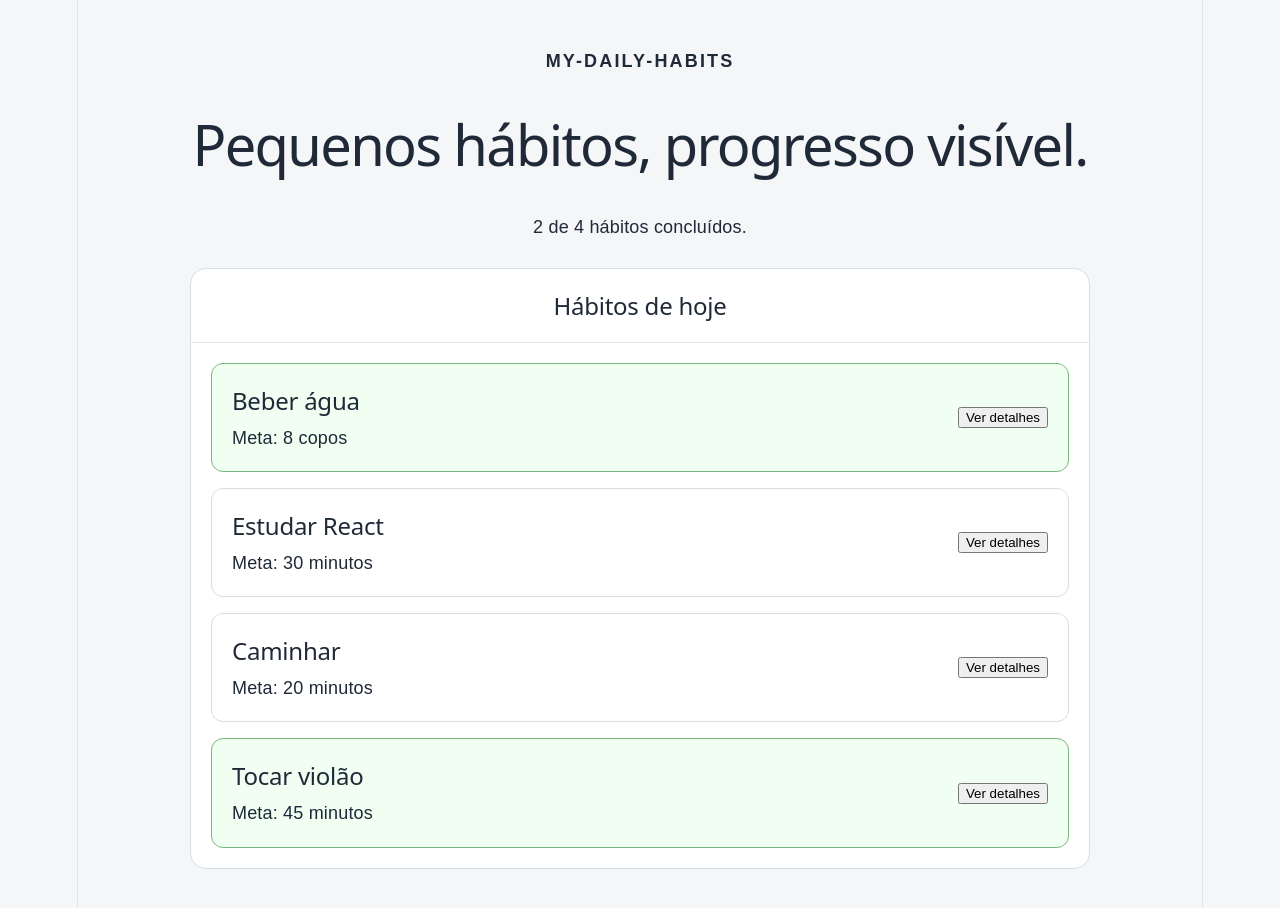
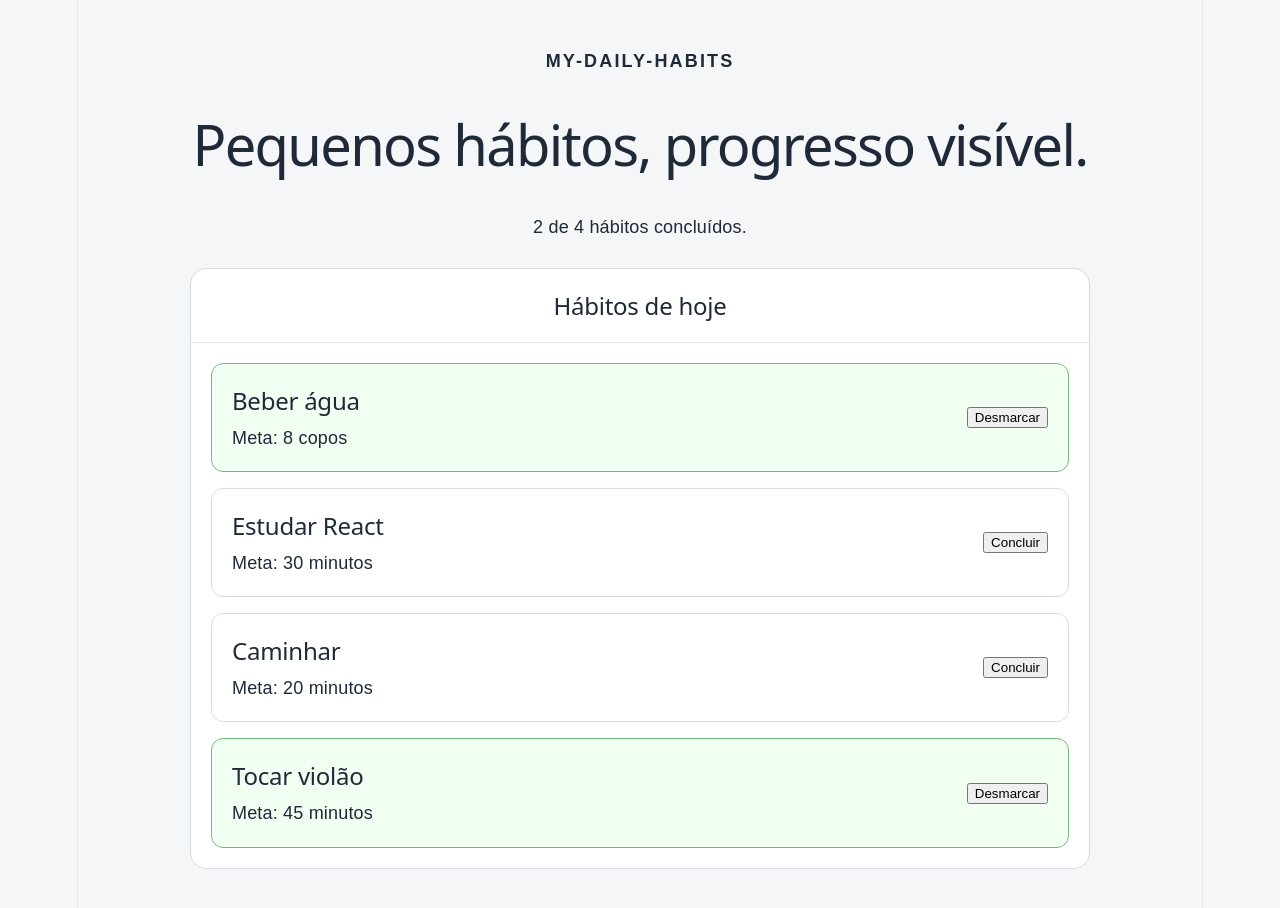
Before and after one commit to danielmds64/my-daily-habits, a React (Vite) app: page / in a window 1280 px wide. Shown: the top 908 px of the page. Built offline with nearby package versions, Linux system fonts and the light colour scheme.

Commit message:
feat: adiciona estado aos habitos

```diff
--- a/src/App.jsx
+++ b/src/App.jsx
@@ -1,19 +1,24 @@
+import { useState } from "react";
 import "./App.css";
 import HabitList from "./components/HabitList";
 import Panel from "./components/Panel";
 import { initialHabits } from "./data/habits";
 
 export default function App() {
+  const [habits, setHabits] = useState(initialHabits);
+
   const completedCount = initialHabits.filter(
     (habit) => habit.completed,
   ).length;
 
-  function handleShowDetails(habitId) {
-    const habit = initialHabits.find((item) => item.id === habitId);
-
-    if (habit) {
-      window.alert(`${habit.title} - Meta: ${habit.goal}`);
-    }
+  function handleToggleHabit(habitId) {
+    setHabits((currentHabits) =>
+      currentHabits.map((habit) =>
+        habit.id === habitId
+        ? { ...habit, completed: !habit.completed }
+        : habit,
+      ),
+    );
   }
 
   return (
@@ -26,8 +31,7 @@
 
       <Panel title="Hábitos de hoje">
         <HabitList
-          habits={initialHabits}
-          onShowDetails={handleShowDetails}
+          habits={habits} onToggle={handleToggleHabit}
         />
       </Panel>
     </main>
--- a/src/components/HabitCard.jsx
+++ b/src/components/HabitCard.jsx
@@ -1,4 +1,4 @@
-export default function HabitCard({ id, title, goal, completed, onShowDetails, }) {
+export default function HabitCard({ id, title, goal, completed, onToggle, }) {
     return(
         <article className={`habit-card ${completed ? "is-complete" : ""}`}>
             <div>
@@ -6,7 +6,9 @@
                 <p>Meta: {goal}</p>
             </div>
 
-            <button type="button" onClick={() => onShowDetails(id)}>Ver detalhes</button>
+            <button type="button" onClick={() => onToggle(id)}>
+                {completed ? "Desmarcar" : "Concluir"}
+            </button>
         </article>
     );
 }
--- a/src/components/HabitList.jsx
+++ b/src/components/HabitList.jsx
@@ -1,6 +1,6 @@
 import HabitCard from "./HabitCard";
 
-export default function HabitList({ habits, onShowDetails }) {
+export default function HabitList({ habits, onToggle }) {
     if (habits.lenght === 0) {
         return <p>Nenhum hábito cadastrado.</p>
     }
@@ -11,7 +11,7 @@
                 <HabitCard
                     key={habit.id}
                     {...habit}
-                    onShowDetails={onShowDetails}
+                    onToggle={onToggle}
                 />
             ))}
         </section>
```
